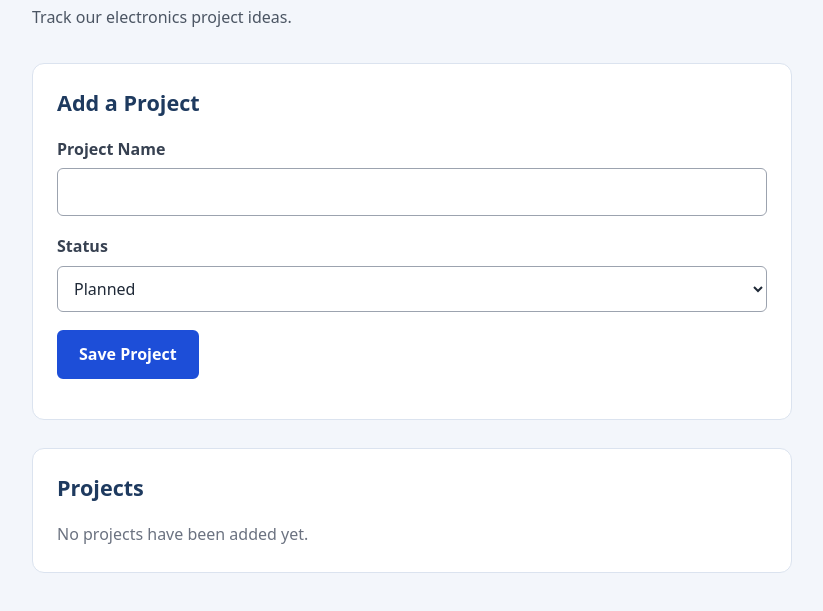
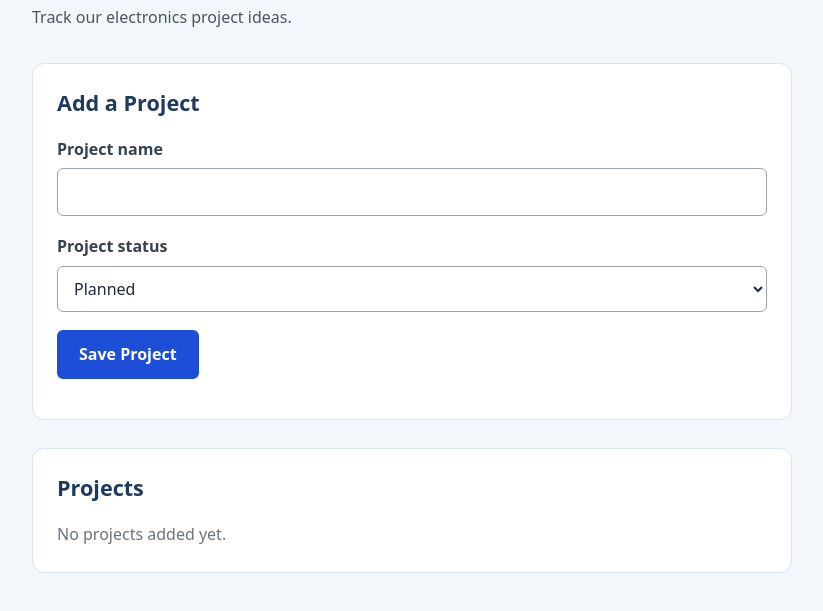
Before and after one commit to somnathganer/student-project-tracker, a website: page student-project-tracker/public/index.html in a window 1280 px wide. Shown: the part 75-686 px from the top of the page, without its empty margins (228-1051 px from the left). Drawn offline with Linux system fonts and the light colour scheme.

Commit message:
Update index.html

```diff
--- a/student-project-tracker/public/index.html
+++ b/student-project-tracker/public/index.html
@@ -1,3 +1,4 @@
+
 <!DOCTYPE html>
 <html lang="en">
 <head>
@@ -19,7 +20,7 @@
 
       <form id="project-form">
         <div>
-          <label for="name">Project Name</label>
+          <label for="name">Project name</label>
           <input
             type="text"
             id="name"
@@ -30,7 +31,7 @@
         </div>
 
         <div>
-          <label for="status">Status</label>
+          <label for="status">Project status</label>
           <select id="status" name="status">
             <option value="Planned">Planned</option>
             <option value="In Progress">In Progress</option>
@@ -47,7 +48,7 @@
 
     <section aria-labelledby="list-title">
       <h2 id="list-title">Projects</h2>
-      <p id="empty-state">No projects have been added yet.</p>
+      <p id="empty-state">No projects added yet.</p>
       <ul id="project-list"></ul>
     </section>
   </main>
```
